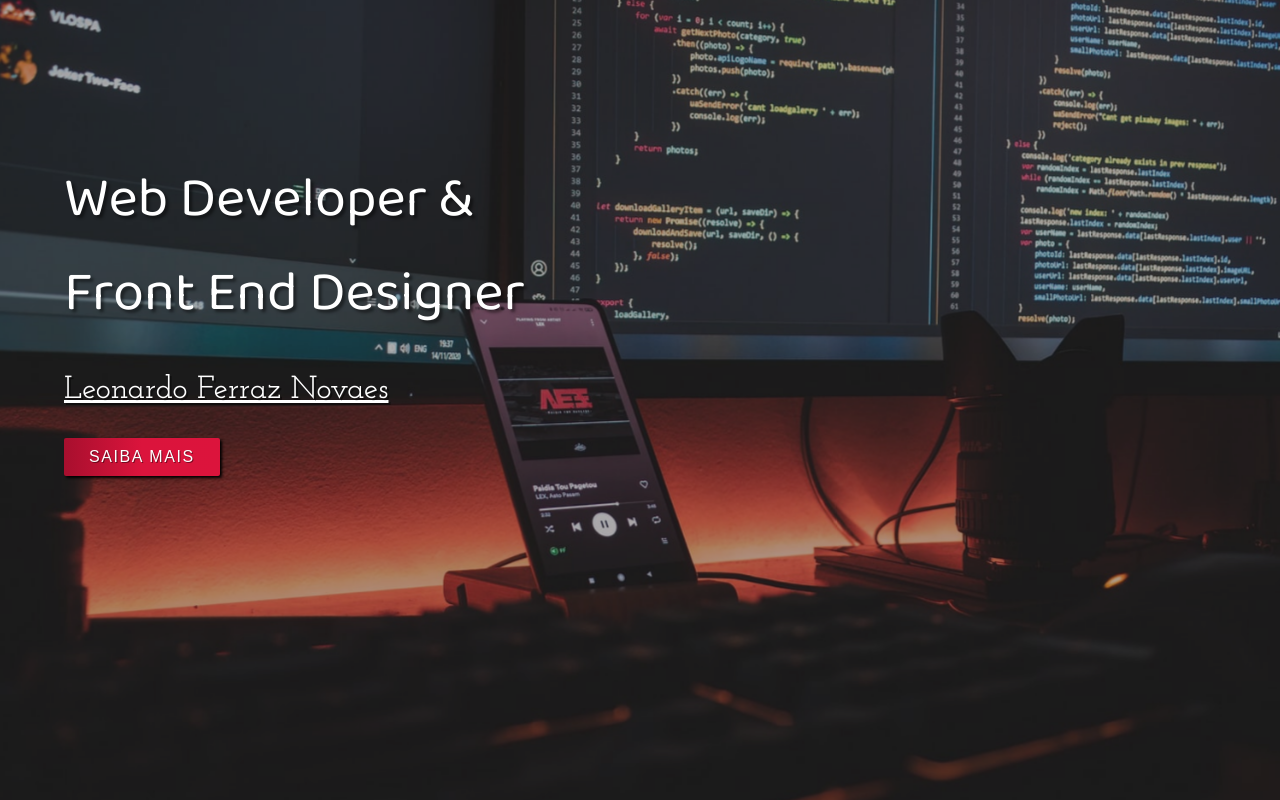
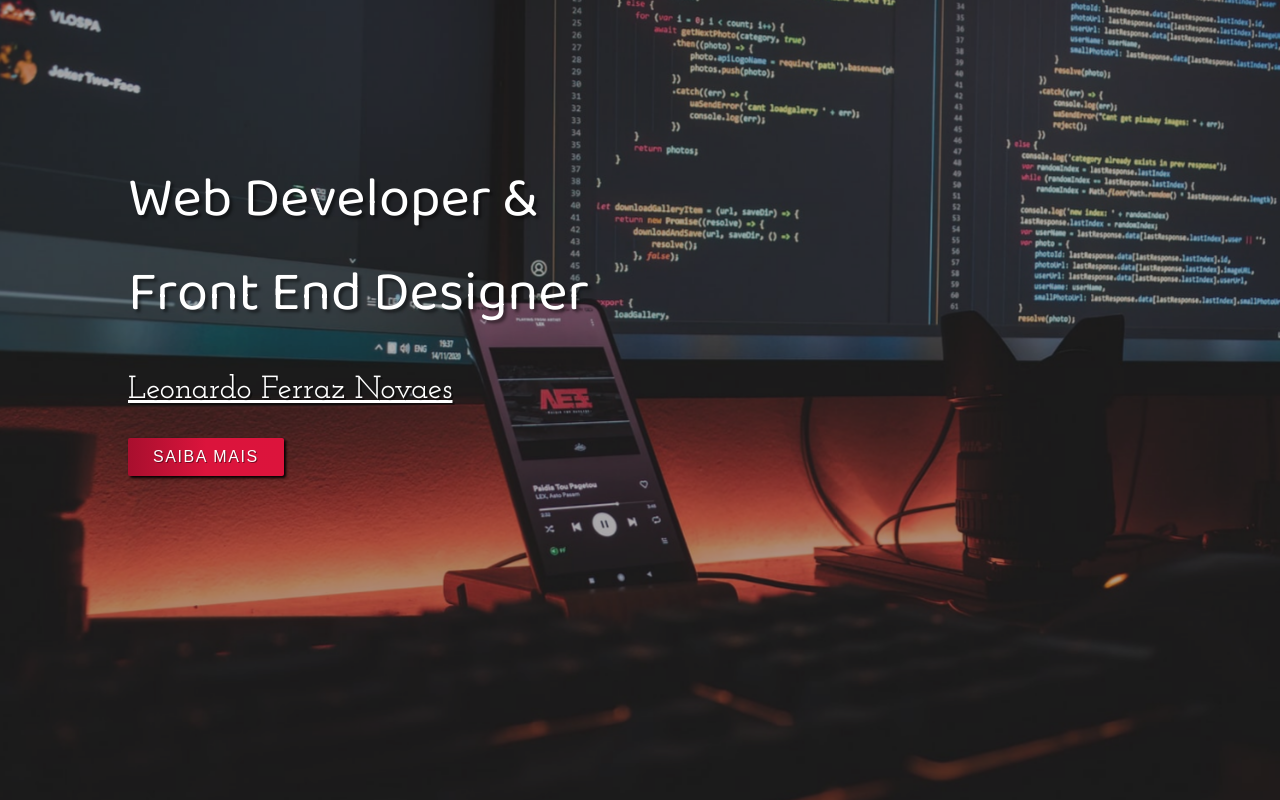
Before and after one commit to LeonardoFerraz25/portifolio, a plain HTML site: page index.html in a window 1280 px wide. Drawn offline with Linux system fonts and the light colour scheme.

Commit message:
Update style.css

```diff
--- a/style.css
+++ b/style.css
@@ -52,7 +52,7 @@ header{
 .banner{
     position: absolute;
     top: 12vw;
-    left: 5vw;
+    left: 10vw;
 }
 @keyframes moveBanner{
     0%{
```
